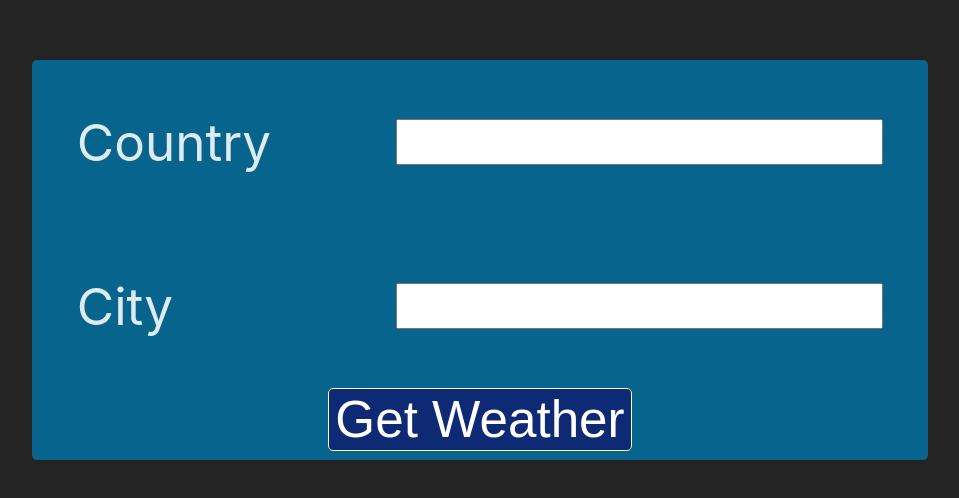
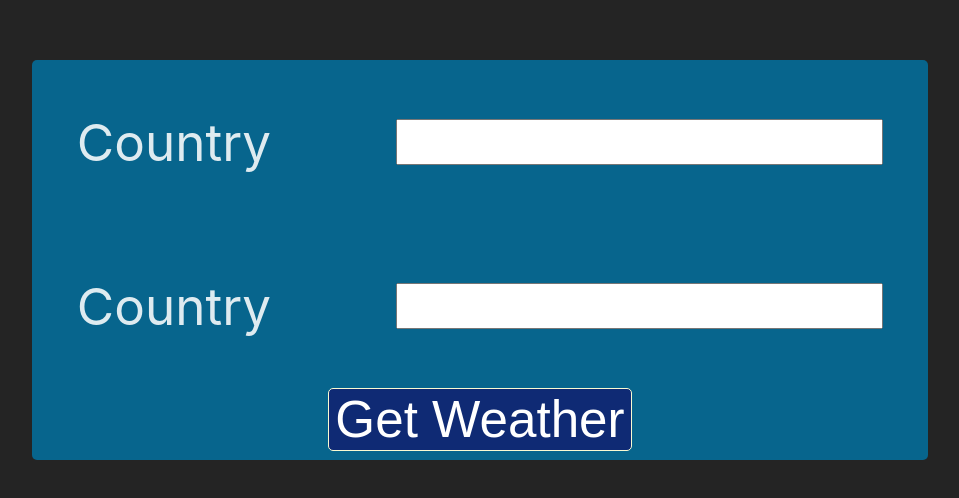
Before and after one commit to yishain11/weather, a React (Vite) app in the folder client/weather-react/: page / in a window 1280 px wide. Shown: the part 140-638 px from the top of the page, without its empty margins (160-1119 px from the left). Built offline with nearby package versions, Linux system fonts and the light colour scheme; no server answers.

Commit message:
small refactor for form fields

```diff
--- a/client/weather-react/package.json
+++ b/client/weather-react/package.json
@@ -1,4 +1,4 @@
-https://preview.redd.it/9kkgobdp7lx91.png?width=640&crop=smart&auto=webp&s=982640ded7a8a694cc481b7fa51d621d74f6e47f{
+{
   "name": "weather-react",
   "private": true,
   "version": "0.0.0",
--- /dev/null
+++ b/client/weather-react/src/components/Form/FormField.jsx
@@ -0,0 +1,10 @@
+import { FieldsContainer, Input, Label } from './Form.styled';
+
+export default function FormField({ inputRef, debounceInput, type }) {
+    return <FieldsContainer>
+        <Label htmlFor={type}>Country</Label>
+        <Input ref={inputRef} type="text" name={type} onChange={(e) => {
+            debounceInput(e, type);
+        }} />
+    </FieldsContainer>;
+}
--- a/client/weather-react/src/components/Form/Forms.jsx
+++ b/client/weather-react/src/components/Form/Forms.jsx
@@ -3,7 +3,8 @@ import { Navigate } from 'react-router-dom';
 import { WeatherDataContext } from '../../contexts/WeatherDataContext';
 import { debounce } from '../../helpers/debounce.function';
 import { FormEl, FieldsContainer, Label, Input, Button } from './Form.styled';
-import SuggestionsList from '../SuggestionsList/SuggestionsList'
+import SuggestionsList from '../suggestionsList/SuggestionsList';
+import FormField from './FormField';
 
 export default function Form() {
     const [isData, setIsData] = useState(false)
@@ -21,28 +22,31 @@ export default function Form() {
 
     const countryInput = useRef(null);
     const cityInput = useRef(null);
-    const serverURL = useRef(import.meta.env.VITE_SERVER_URL_DEV);
 
     useEffect(() => {
         if (currentCity) {
             const filteredCities = WC.cities.filter(el => el.includes(currentCity));
             console.log('filteredCities', filteredCities);
             setFilteredCities(filteredCities);
+        } else {
+            setFilteredCities([])
         }
     }, [currentCity]);
     useEffect(() => {
         if (currentCountry) {
             const filteredCountries = WC.countries.filter(el => el.includes(currentCountry));
             console.log('filteredCountries', filteredCountries);
-            setFilteredCities(filteredCountries);
+            setFilteredCountries(filteredCountries);
+        } else {
+            setFilteredCountries([])
         }
     }, [currentCountry]);
 
     function handleInput(e, type) {
         if (e.target.value) {
-            console.log('type', type);
-            console.log('e.target.value', e.target.value);
             type === 'city' ? setCity(e.target.value) : setCountry(e.target.value);
+        } else {
+            type === 'city' ? setCity(WC.cities) : setCountry(WC.countries)
         }
     }
 
@@ -77,33 +81,22 @@ export default function Form() {
             //  with memo
             WC.setCurrentCountry(country);
             WC.setCurrentCity(city);
-            setIsData(true);
         } else {
             const currentWeather = WC.weatherData.current[country][city][`${currentDay}-${currentMonth}`].current_weather;
             WC.setCurrentWeather({ ...currentWeather });
-            setIsData(true);
         }
+        setIsData(true);
     }
     if (isData) {
         return <Navigate to="weatherData" />;
     }
     return <FormEl onSubmit={handleSubmit}>
-        <FieldsContainer>
-            <Label htmlFor="country">Country</Label>
-            <Input ref={countryInput} type="text" name='country' onChange={(e) => {
-                debounceInput(e, 'country');
-            }} />
-            {isFilCountryData && <SuggestionsList
-                type="country"
-                options={filteredCountries}
-                onClickFn={handleSelectSug} />}
-        </FieldsContainer>
-        <FieldsContainer>
-            <Label htmlFor="city">City</Label>
-            <Input ref={cityInput} type="text" name='city' onChange={(e) => {
-                debounceInput(e, 'city');
-            }} />
-        </FieldsContainer>
+        <FormField inputRef={countryInput} type="country" debounceInput={(e) => {
+            debounceInput(e, 'country');
+        }} />
+        <FormField inputRef={cityInput} type="city" debounceInput={(e) => {
+            debounceInput(e, 'city');
+        }} />
         <Button>Get Weather</Button>
     </FormEl>;
 }
--- a/client/weather-react/src/components/SuggestionsList/SuggestionsList.jsx
+++ b/client/weather-react/src/components/suggestionsList/SuggestionsList.jsx
@@ -3,6 +3,7 @@ import { List } from './SuggestionsList.style';
 export default function SuggestionsList({ type, options, onClickFn }) {
     console.log('options', options);
     return <List>
+        <h1>list</h1>
         {options.map((option) => {
             return <div onClick={() => { onClickFn(type, option); }}>{option}</div>;
         })}
```
Also changed, not shown: client/weather-react/src/components/suggestionsList/SuggestionsList.style.jsx (renamed from client/weather-react/src/components/SuggestionsList/SuggestionsList.style.jsx).
